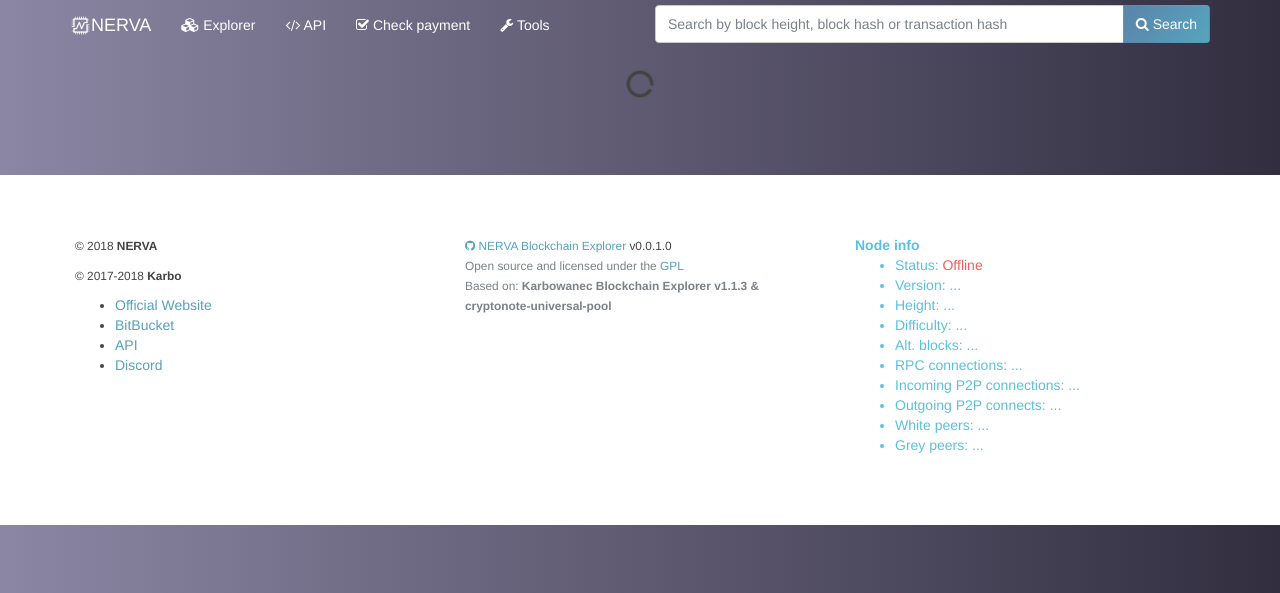
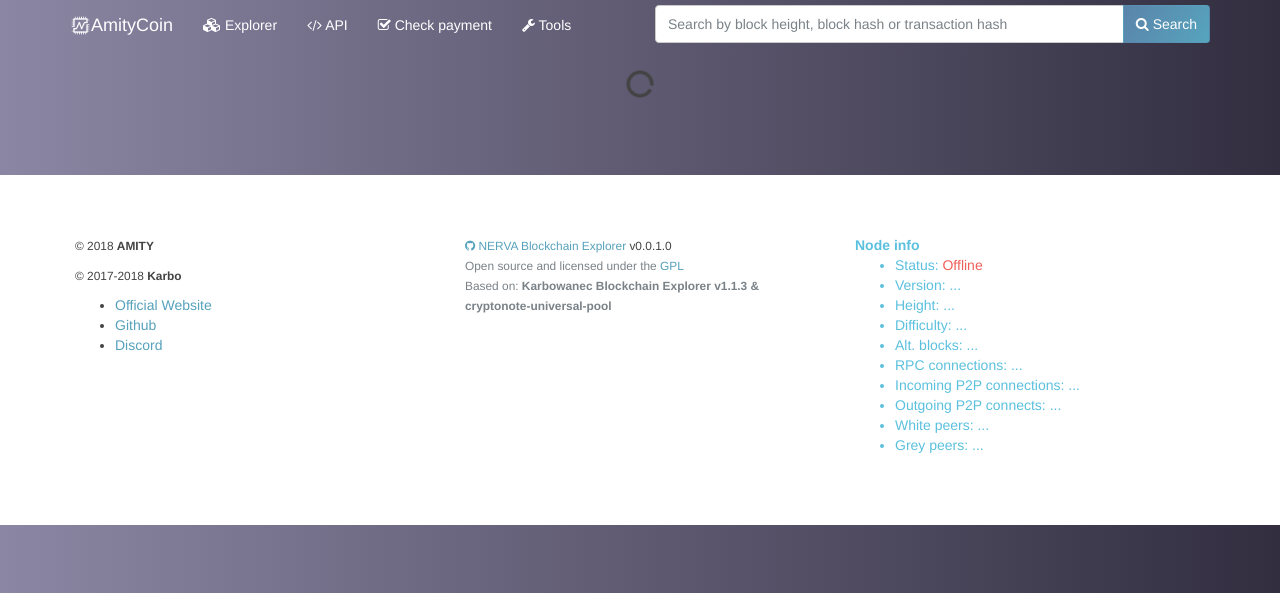
Before and after one commit to tesorodev/explorerv3, a PHP site: page / in a window 1280 px wide. Shown: the top 593 px of the page. Run offline with PHP 8.4, Linux system fonts and the light colour scheme; some libraries are stand-ins or nearby versions.

Commit message:
branding

```diff
--- a/css/themes/amity/amity-style.css
+++ b/css/themes/amity/amity-style.css
@@ -32,7 +32,7 @@
             margin-top: 60px;
         }
 
-        .nerva-api-links {
+        .amity-api-links {
            padding: 30px;
            background: #fff;
            border-radius: 4px;
--- a/css/themes/nerva/nerva-style.css
+++ b/css/themes/nerva/nerva-style.css
@@ -32,7 +32,7 @@
             margin-top: 60px;
         }
 
-        .nerva-api-links {
+        .amity-api-links {
            padding: 30px;
            background: #fff;
            border-radius: 4px;
--- a/index.html
+++ b/index.html
@@ -5,10 +5,11 @@
     <meta name="viewport" content="width=device-width, initial-scale=1, maximum-scale=1, minimum-scale=1">
 	<link rel="shortcut icon" href="./favicon.ico">
 	<link rel="icon" type="image/icon" href="./favicon.ico" >
-    <title>NERVA [XNV] Block Explorer</title>
+    <title>AMITY [XAM] Block Explorer</title>
     <script src="//cdnjs.cloudflare.com/ajax/libs/jquery/3.3.1/jquery.min.js"></script>
-    <script src="//cdnjs.cloudflare.com/ajax/libs/jquery-timeago/1.6.3/jquery.timeago.min.js"></script>
-    <link href="./css/themes/amity/amity-style.css" rel="stylesheet" id="theme_nerva">
+	<script src="//cdnjs.cloudflare.com/ajax/libs/jquery-timeago/1.6.3/jquery.timeago.min.js"></script>
+	<link href="https://fonts.googleapis.com/css?family=Montserrat:400,700" rel="stylesheet" type="text/css">
+    <link href="./css/themes/amity/amity-style.css" rel="stylesheet" id="theme_amity">
     <script src="//netdna.bootstrapcdn.com/bootstrap/3.3.7/js/bootstrap.min.js"></script>
     <link href="//maxcdn.bootstrapcdn.com/font-awesome/4.7.0/css/font-awesome.min.css" rel="stylesheet">
     <link href="//fonts.googleapis.com/css?family=Inconsolata" rel="stylesheet" type="text/css">
@@ -349,7 +350,7 @@
                 <span class="icon-bar"></span>
                 <span class="icon-bar"></span>
             </button>
-            <a class="navbar-brand" href="https://getnerva.org/"><img alt="" style="max-width: 21px; float: left;" src="./logo.png" />NERVA</a>
+            <a class="navbar-brand" href="https://getamitycoin.org/"><img alt="" style="max-width: 21px; float: left; font-family: 'Montserrat', sans-serif; font-size: 35px;" src="./logo.png" />AmityCoin</a>
 
 			<div id="stats_updated"><i class="fa fa-bolt"></i></div>
         </div>
@@ -504,13 +505,12 @@
 	<div class="container">
 		<div class="row">
 			<div class="col-lg-4 col-md-4 col-sm-6">
-				<p><small>&copy; 2018 <strong>NERVA</strong></small></p>
+				<p><small>&copy; 2018 <strong>AMITY</strong></small></p>
 				<p><small>&copy; 2017-2018 <strong>Karbo</strong></small></p>
 				<ul>
-					<li><a href="https://getnerva.org/">Official Website</li>
-					<li><a href="https://bitbucket.org/nerva-project">BitBucket</li>
-					<li><a href="https://api.getnerva.org/">API</li>
-					<li><a href="https://discord.gg/jsdbEns/">Discord</li>
+					<li><a href="https://getamitycoin.org/">Official Website</li>
+					<li><a href="https://github.com/CalexCore/">Github</li>
+					<li><a href="https://support.getamitycoin.org">Discord</li>
 				</ul>
 
 			</div>
--- a/pages/check_payment.html
+++ b/pages/check_payment.html
@@ -35,7 +35,7 @@
 			<div class="col-md-12">
 				<div class="form-group">
 					<label for="public_address">Recipient Public Address</label>
-					<input class="form-control" placeholder="Recipient's NERVA address" id="public_address">
+					<input class="form-control" placeholder="Recipient's AMITY address" id="public_address">
 				</div>
 			</div>
 			<div class="col-md-12">
@@ -114,7 +114,7 @@
 </div>
 
 <div class="well bs-component"></div>
-	<p>SPEND PROOF: Provide your <em>Private Transaction Key</em>. You can obtain a transaction key with the nerva-wallet-cli command <em>get_tx_key</em></p>
+	<p>SPEND PROOF: Provide your <em>Private Transaction Key</em>. You can obtain a transaction key with the amity-wallet-cli command <em>get_tx_key</em></p>
 	<p>DECODE OUTPUTS: Provide your <em>Private View Key</em>.</p>
 	<p>WARNING: Private keys are sent to the server for decoding.</p>
 </div>
--- a/pages/home.html
+++ b/pages/home.html
@@ -33,7 +33,7 @@
 				<div class="col-sm-6 col-md-3">
 					<ul class="list-group" style="margin-bottom: 0px;">
 
-						<li class="list-group-item d-flex justify-content-between align-items-center" data-toggle="tooltip" data-placement="top" data-original-title="Total Nerva supply in circulation."><i class="fa fa-money"></i> Supply: <span id="totalCoins" class="value"></span></li>
+						<li class="list-group-item d-flex justify-content-between align-items-center" data-toggle="tooltip" data-placement="top" data-original-title="Total Amity supply in circulation."><i class="fa fa-money"></i> Supply: <span id="totalCoins" class="value"></span></li>
 
 						<li class="list-group-item d-flex justify-content-between align-items-center" data-toggle="tooltip" data-placement="top" data-original-title="Total number of XNV already emitted."><i class="fa fa-university" aria-hidden="true"></i> Emission: <span id="emissionTotal" class="value"></span></li>
 
--- a/pages/tools.html
+++ b/pages/tools.html
@@ -5,7 +5,7 @@
 	}
 </style>
 
-<h2><i class="fa fa-wrench fa-fw" aria-hidden="true"></i> NERVA Tools</h2>
+<h2><i class="fa fa-wrench fa-fw" aria-hidden="true"></i> AMITY Tools</h2>
 
 <div class="well bs-component">
 	<form class="form-horizontal" id="validate_address_form">
@@ -13,7 +13,7 @@
 			<div class="col-md-12">
 				<div class="form-group">
 					<label for="public_address">Validate Address</label>
-					<input class="form-control" placeholder="NERVA address to validate" id="validate_public_address">
+					<input class="form-control" placeholder="AMITY address to validate" id="validate_public_address">
 				</div>
 			</div>
 			<div class="col-md-12">
@@ -33,7 +33,7 @@
 			<div class="col-md-12">
 				<div class="form-group">
 					<label for="public_address">Create Integrated Address</label>
-					<input class="form-control" placeholder="NERVA address" id="integrated_public_address">
+					<input class="form-control" placeholder="AMITY address" id="integrated_public_address">
 				</div>
 			</div>
 			<div class="col-md-12">
```
